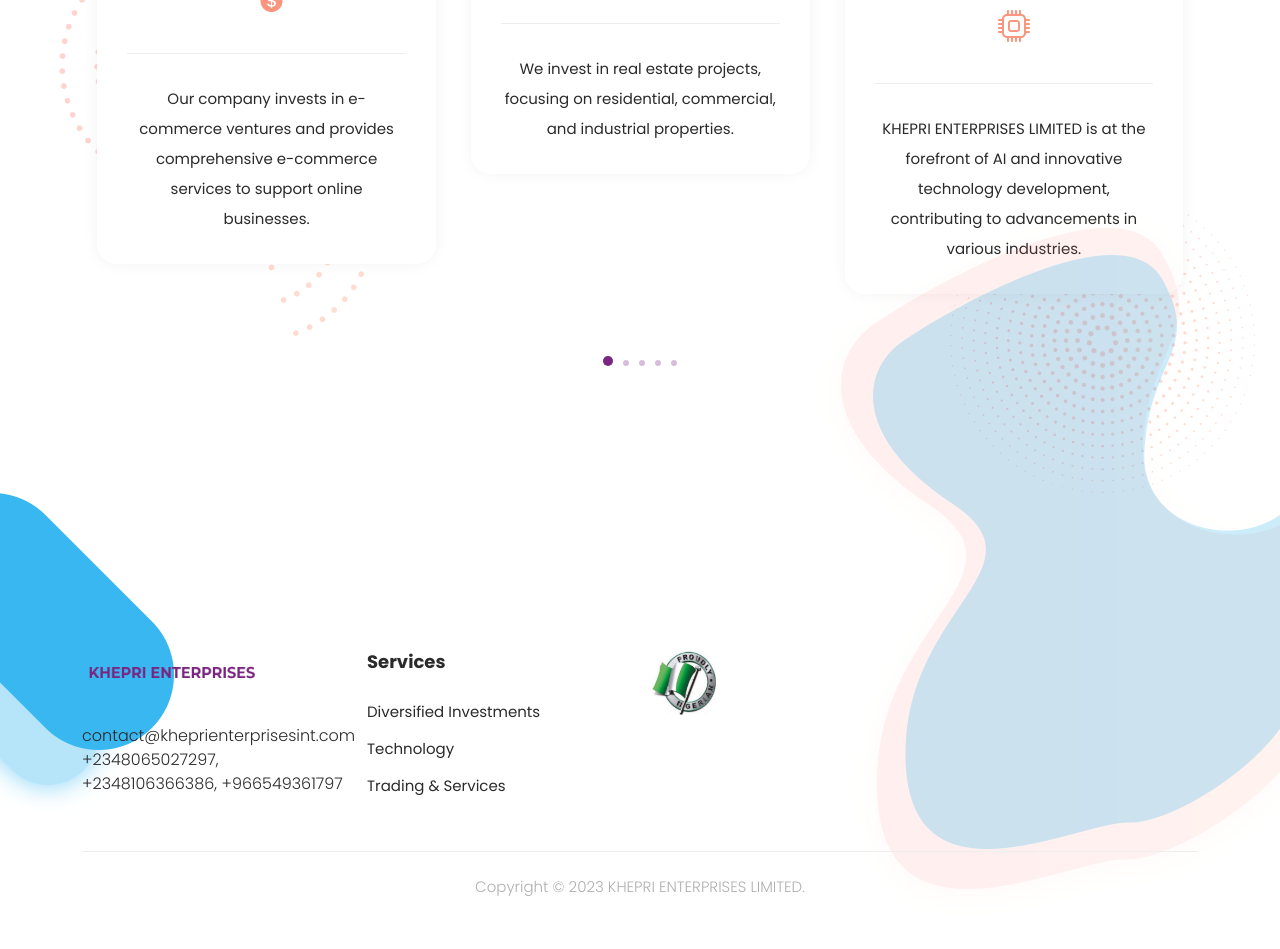
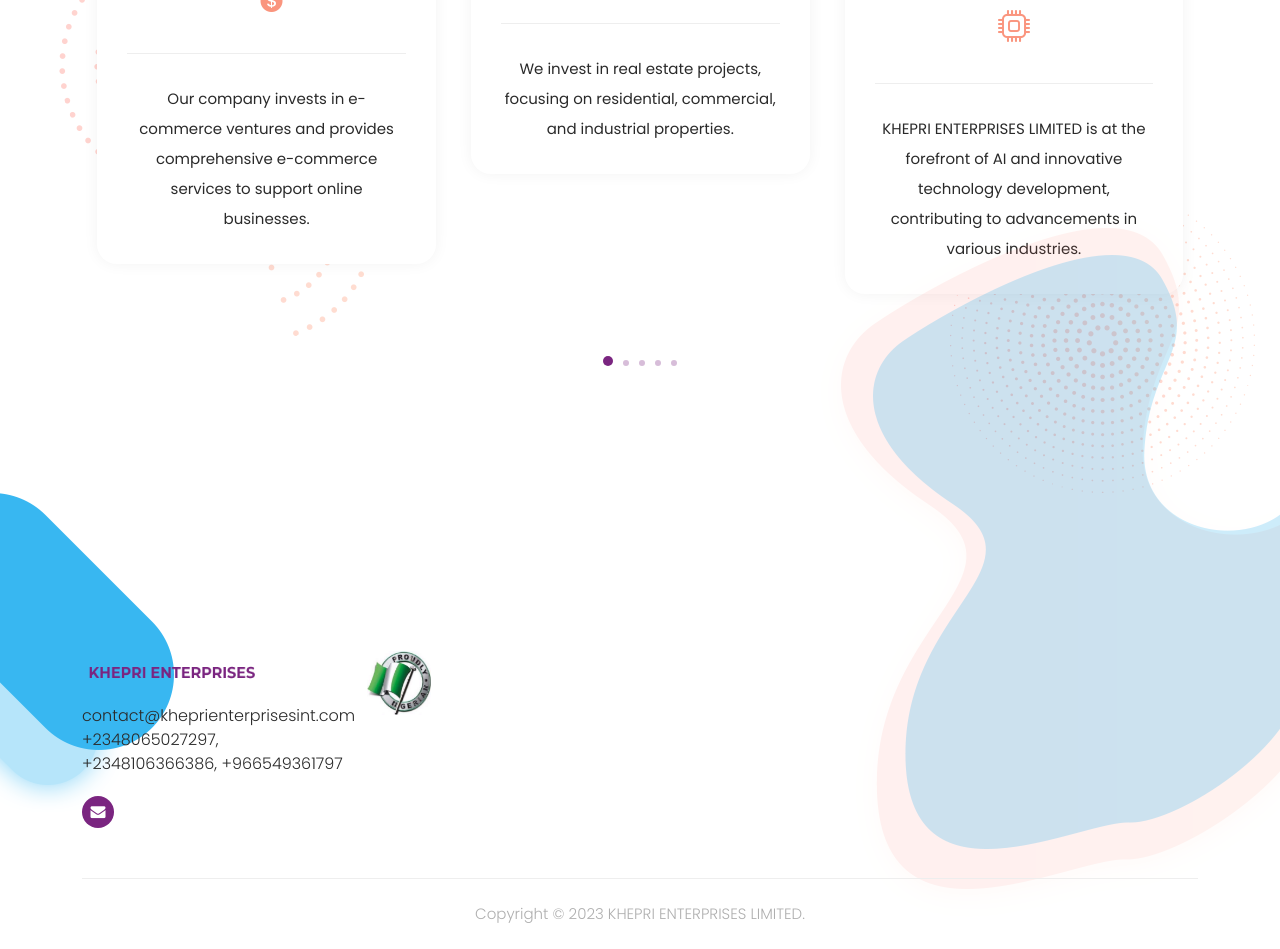
Before and after one commit to danielokpechi/kheprienterprises, a plain HTML site: page KHEPRI ENTERPRISE LIMITED/index.html in a window 1280 px wide. Shown: the part 3684-4633 px from the top of the page. Before the commit the page ends 4606 px from the top, so only its background shows below. Drawn offline with nearby package versions, Linux system fonts and the light colour scheme.

Commit message:
changed footer

```diff
--- a/KHEPRI ENTERPRISE LIMITED/index.html
+++ b/KHEPRI ENTERPRISE LIMITED/index.html
@@ -321,44 +321,27 @@
         <div class="col-lg-3">
           <div class="about footer-item">
             <div class="logo">
-              <img src="assets/images/logo.png" style="height: 43px; width: 180px;" alt="KHEPRI">
+              <img src="assets/images/logo.png" style=" padding-bottom: 0; margin-bottom: 10px; height: 43px; width: 180px;" alt="KHEPRI">
             </div>
+
             <a href="mailto:contact@kheprienterprisesint.com">contact@kheprienterprisesint.com</a>
             <a href="tel:+2348065027297" class="footer-link">+2348065027297, </a>
             <a href="tel:+2348106366386" class="footer-link">+2348106366386, </a>
             <a href="tel:+966549361797" class="footer-link">+966549361797</a>
+
+            <ul>
+              <li><a href="https://www.linkedin.com/company/verigen-energy-solutions-nigeria-limited/"><i
+                    class="fa fa-envelope"></i></a></li>
+            </ul>
 
           </div>
         </div>
 
         <div class="col-lg-3">
           <div class="services footer-item">
-            <h4>Services</h4>
-            <ul>
-              <li>
-                <p class="p1">
-                  <a href="#">Diversified Investments</a>
-                </p>
-              </li>
-              <li>
-                <p class="p1"><a href="#">Technology</a></p>
-              </li>
-              <li>
-                <p class="p1"><a href="#">Trading & Services </a></p>
-              </li>
-            </ul>
+            <img src="assets/images/proud-nigerian.JPG" style="height: 4em; width: 4em; border-radius: 10px;" alt="">
           </div>
         </div>
-
-
-        <div class="col-lg-3">
-          <div class="services footer-item">
-            <img src="assets/images/proud-nigerian.JPG" style="height: 4em; width: 4em; border-radius: 10px;"
-              alt="">
-          </div>
-        </div>
-
-
 
         <div class="col-lg-12">
           <div class="copyright">
@@ -381,6 +364,6 @@
   <script src="assets/js/custom.js"></script>
 
 
-  </body>
+</body>
 
 </html>
```
